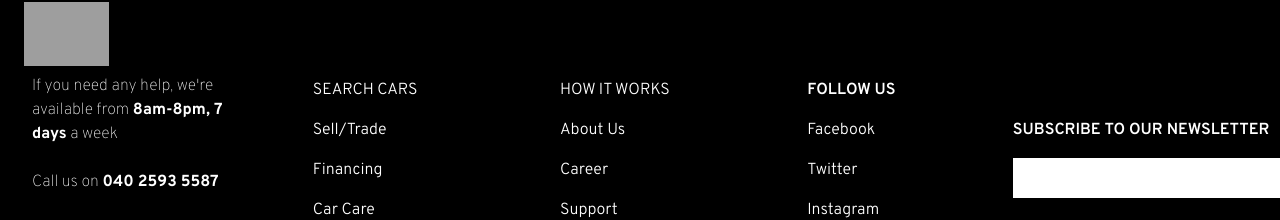
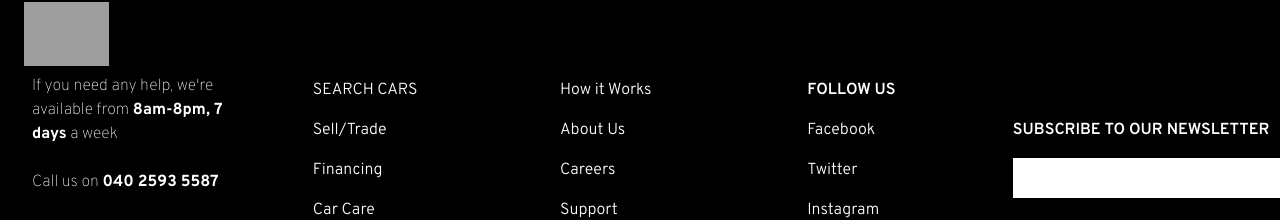
Before and after one commit to salman170/driftly, a React (Create React App) app: page /about in a window 1280 px wide. Shown: the part 3464-3684 px from the top of the page. Built offline with nearby package versions, Linux system fonts and the light colour scheme; grey boxes are pictures that could not be loaded.

Commit message:
added links to footer

```diff
--- a/src/screen/About/About.jsx
+++ b/src/screen/About/About.jsx
@@ -454,38 +454,40 @@ export const Footer = () => {
                   Search Cars
                 </p>
                 <p class='mb-4'>
-                  <a href='#!' class='text-white '>
+                  <a href='/sell' class='text-white '>
                     Sell/Trade
                   </a>
                 </p>
                 <p class='mb-4'>
-                  <a href='#!' class='text-white '>
+                  <a href='/finance' class='text-white '>
                     Financing
                   </a>
                 </p>
                 <p class='mb-4'>
-                  <a href='#!' class='text-white '>
+                  <a href='/car-care' class='text-white '>
                     Car Care
                   </a>
                 </p>
               </div>
 
               <div class='font-light w-40 m-auto'>
-                <h6 class='mb-4 flex justify-center uppercase md:justify-start'>
-                  How it Works
-                </h6>
                 <p class='mb-4'>
-                  <a href='#!' class='text-white '>
+                  <a href='/how-it-works' class='text-white '>
+                    How it Works
+                  </a>
+                </p>
+                <p class='mb-4'>
+                  <a href='/about' class='text-white '>
                     About Us
                   </a>
                 </p>
                 <p class='mb-4'>
                   <a href='#!' class='text-white '>
-                    Career
+                    Careers
                   </a>
                 </p>
                 <p class='mb-4'>
-                  <a href='#!' class='text-white '>
+                  <a href='/support' class='text-white '>
                     Support
                   </a>
                 </p>
```
